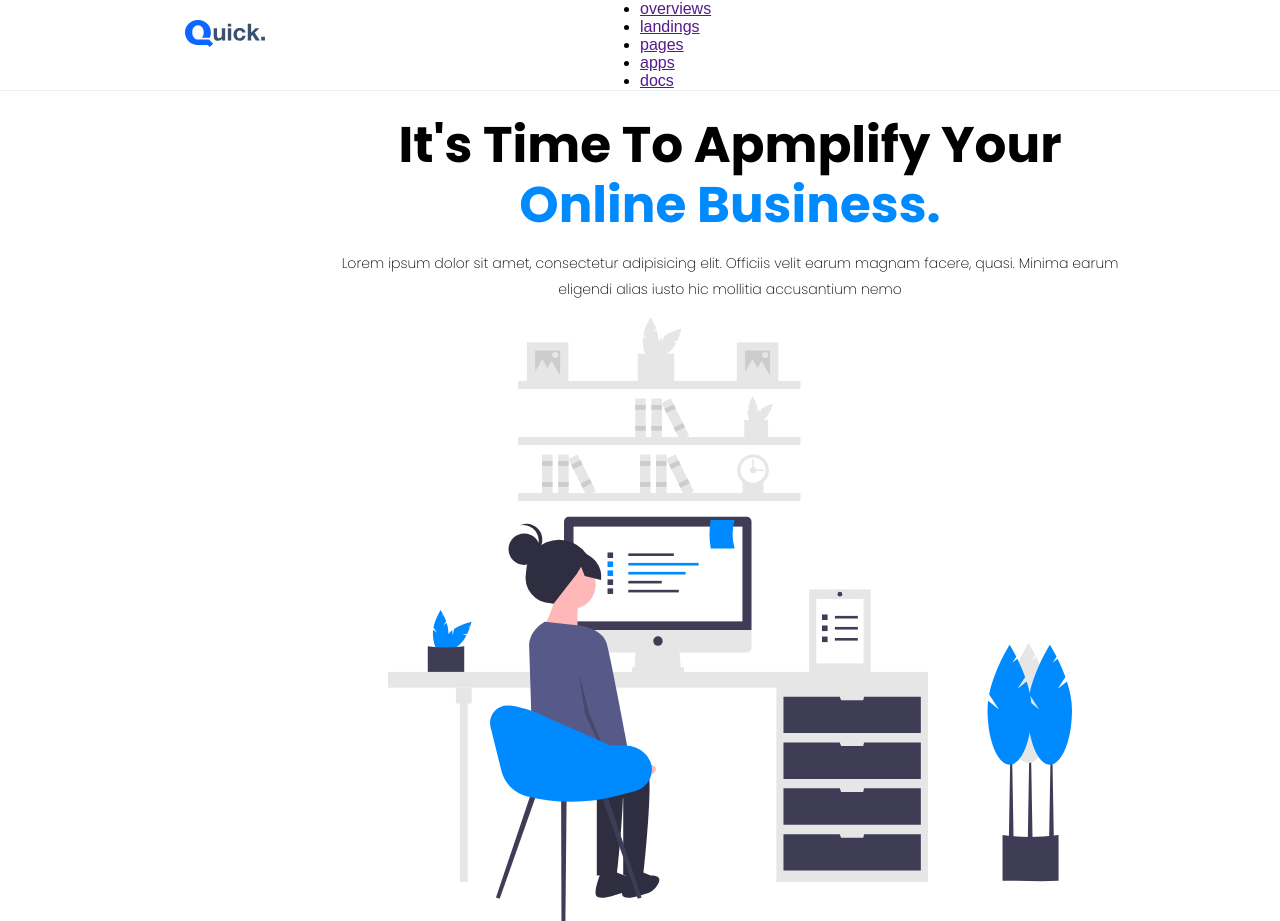
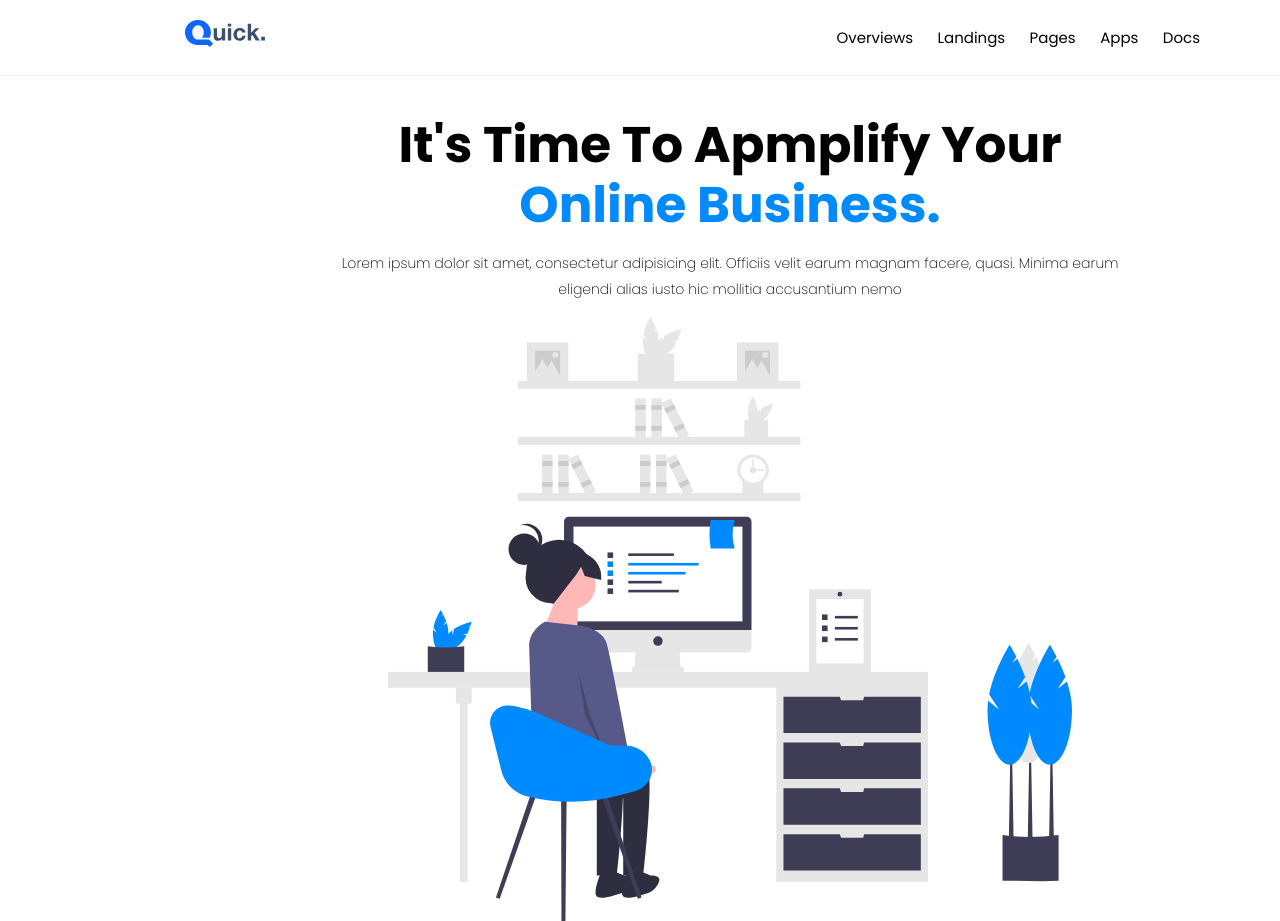
Before and after one commit to Nabiul-Farhan/Assignment-4, a plain HTML site: page index.html in a window 1280 px wide. Shown: the top 921 px of the page. Drawn offline with Linux system fonts and the light colour scheme.

Commit message:
Update style.css

```diff
--- a/css/style.css
+++ b/css/style.css
@@ -40,7 +40,7 @@ body {
 	margin-bottom: 50px;
 	background:hsla(0, 0%, 100%, 0.80);
 }
-/*.header .menue:hover {
+/*.header .menu:hover {
 	background: rgba(5, 5, 5, 0.6);
 }*/
  .header .container img {
@@ -50,20 +50,20 @@ body {
  	margin-bottom: 6px ;
 
  }
-.menue {
+.menu {
  	width: 100%;
  	float: left;
  	text-align: right;
  	/*padding-left: px;*/
 
  }
- .header .menue li {
+ .header .menu li {
  		list-style: none;
  		text-decoration: none;
  		display: inline-block;
  		margin: 25px 0px;
  }
-  .header .menue li a {
+  .header .menu li a {
   	text-decoration: none;
   	font-family: poppins;
   	font-size: 15px;
```
